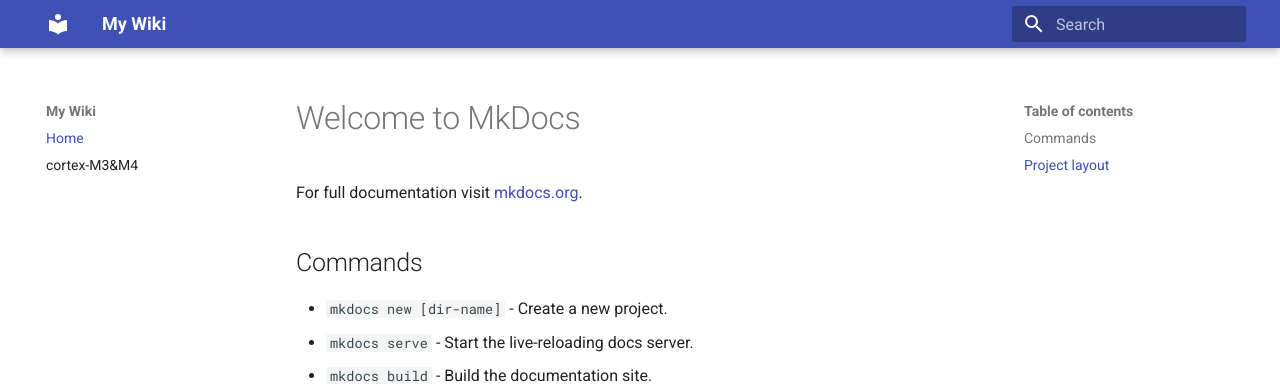
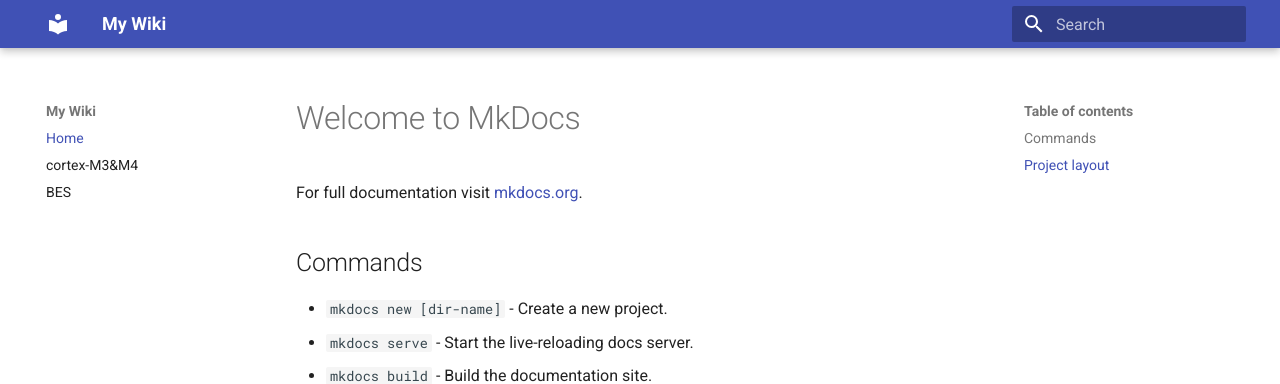
Before and after one commit to LOVEELEC/my-wiki, an MkDocs documentation site: the page built from docs/index.md, in a window 1280 px wide. Shown: the top 384 px of the page. Built offline with MkDocs 1.6.1 and Material for MkDocs 9.7.7, drawn with Linux system fonts in a browser that asks for light colours.

Commit message:
尝试增加BES相关页面

```diff
--- a/mkdocs.yml
+++ b/mkdocs.yml
@@ -2,5 +2,6 @@
 nav:
     - Home: index.md
     - cortex-M3&M4: cortex-m3&m4.md
+    - BES: docs/BES/learn_mark.md
 theme:
     name: 'material'
```
